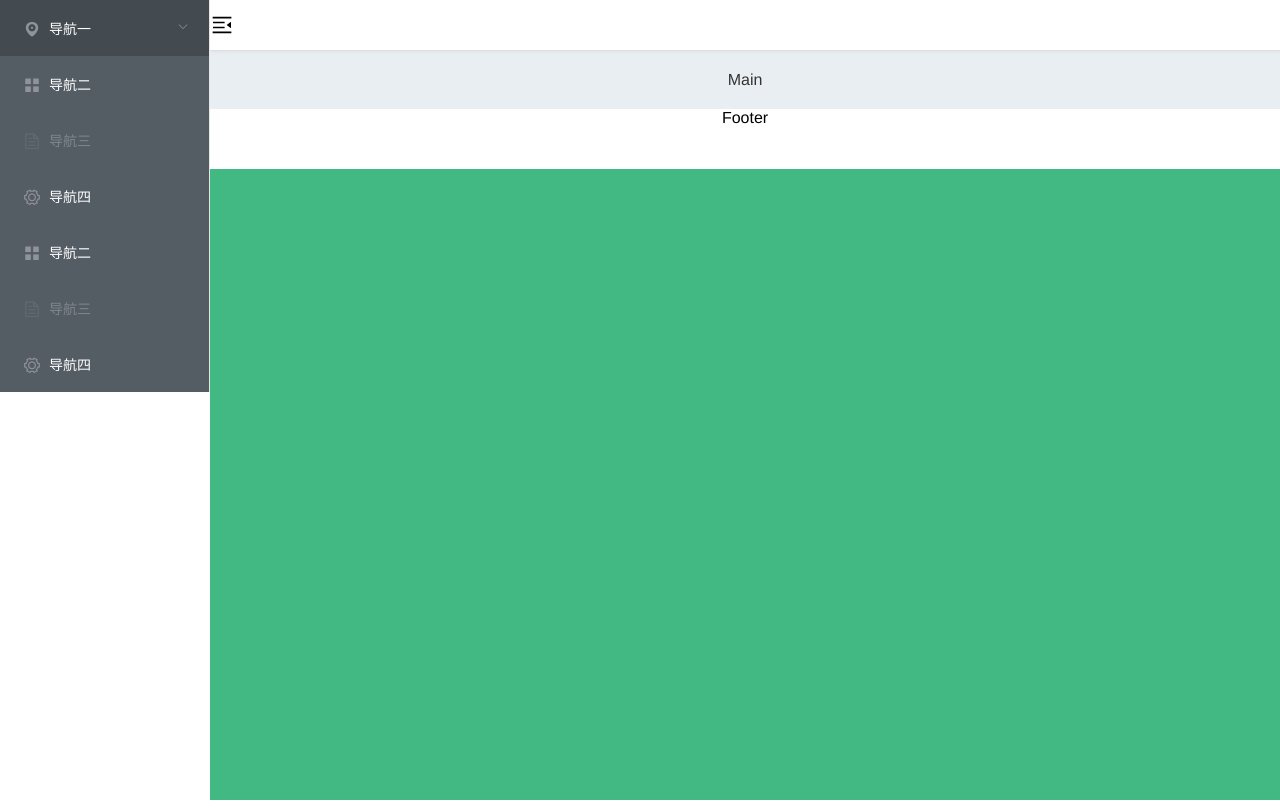
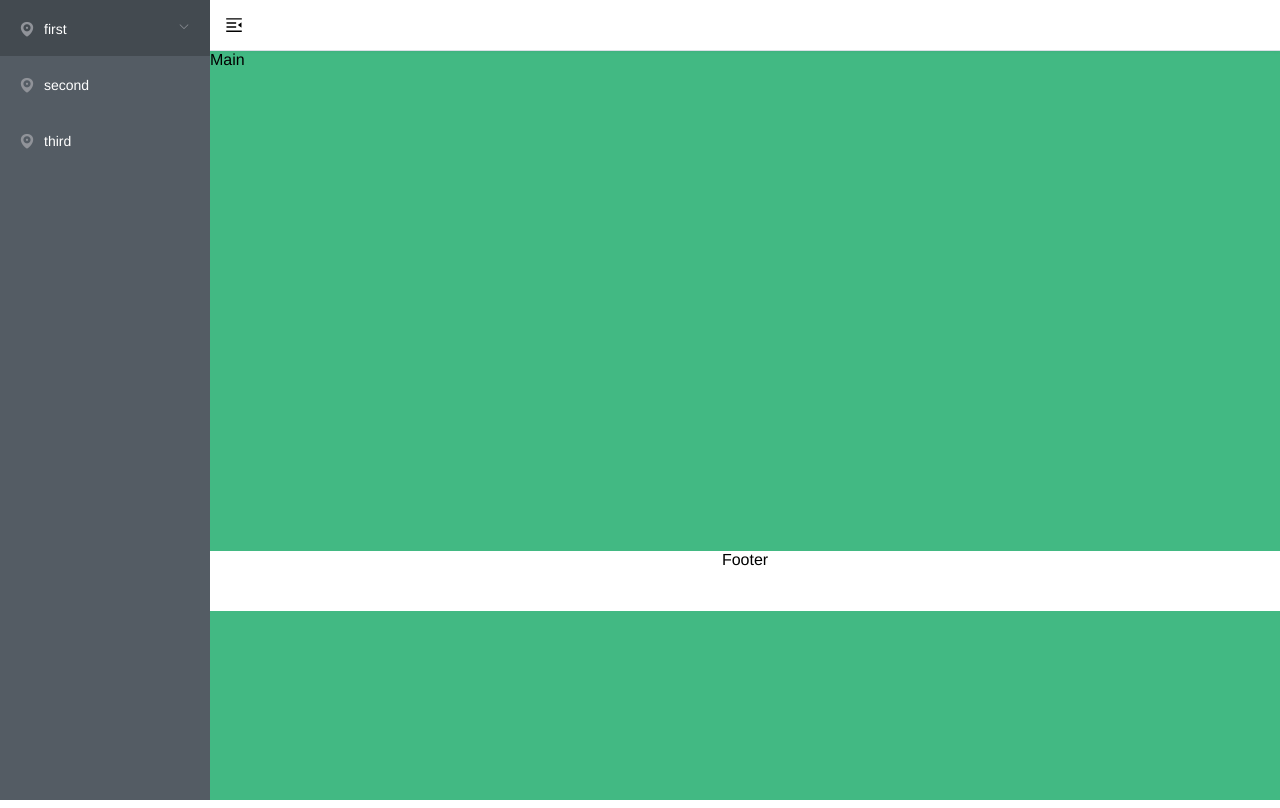
Before and after one commit to xfakir/xblog-admin-web, a Vue app: page / in a window 1280 px wide. Built offline with nearby package versions, Linux system fonts and the light colour scheme.

Commit message:
layout sidebar fix

```diff
--- /dev/null
+++ b/mock/mock.js
@@ -0,0 +1,24 @@
+const Mock = require("mockjs");
+
+Mock.mock("/sidemenu", "get", () => {
+  let sideMenu = [
+    {
+      index: 2,
+      title: "first",
+      subMenu: [{ title: "first-1" }, { title: "first-2" }]
+    },
+    {
+      index: 3,
+      title: "second",
+      subMenu: []
+    },
+    {
+      index: 4,
+      title: "third",
+      subMenu: []
+    }
+  ];
+  return {
+    sideMenu: sideMenu
+  };
+});
--- a/package.json
+++ b/package.json
@@ -8,6 +8,7 @@
     "lint": "vue-cli-service lint"
   },
   "dependencies": {
+    "axios": "^0.19.2",
     "core-js": "^3.6.5",
     "element-ui": "^2.4.5",
     "node-sass": "^4.14.1",
@@ -27,6 +28,7 @@
     "eslint": "^6.7.2",
     "eslint-plugin-prettier": "^3.1.3",
     "eslint-plugin-vue": "^6.2.2",
+    "mockjs": "^1.1.0",
     "prettier": "^1.19.1",
     "sass-loader": "^9.0.2",
     "vue-cli-plugin-element": "~1.0.1",
--- a/src/components/SideMenuContoller/SideMenuContoller.vue
+++ b/src/components/SideMenuContoller/SideMenuContoller.vue
@@ -5,8 +5,8 @@
       class="hamburger"
       viewBox="0 0 1024 1024"
       xmlns="http://www.w3.org/2000/svg"
-      width="24"
-      height="24"
+      width="20"
+      height="20"
     >
       <path
         d="M408 442h480c4.4 0 8-3.6 8-8v-56c0-4.4-3.6-8-8-8H408c-4.4 0-8 3.6-8 8v56c0 4.4 3.6 8 8 8zm-8 204c0 4.4 3.6 8 8 8h480c4.4 0 8-3.6 8-8v-56c0-4.4-3.6-8-8-8H408c-4.4 0-8 3.6-8 8v56zm504-486H120c-4.4 0-8 3.6-8 8v56c0 4.4 3.6 8 8 8h784c4.4 0 8-3.6 8-8v-56c0-4.4-3.6-8-8-8zm0 632H120c-4.4 0-8 3.6-8 8v56c0 4.4 3.6 8 8 8h784c4.4 0 8-3.6 8-8v-56c0-4.4-3.6-8-8-8zM142.4 642.1L298.7 519a8.84 8.84 0 0 0 0-13.9L142.4 381.9c-5.8-4.6-14.4-.5-14.4 6.9v246.3a8.9 8.9 0 0 0 14.4 7z"
@@ -36,8 +36,6 @@ export default {
 .hamburger {
   display: inline-block;
   vertical-align: middle;
-  width: 24px;
-  height: 24px;
 }
 .hamburger.is-active {
   transform: rotate(180deg);
--- a/src/main.js
+++ b/src/main.js
@@ -8,8 +8,10 @@ import "@/styles/basic.scss";
 import "@/styles/variables.scss";
 import "@/styles/transition.scss";
 import "@/styles/mixin.scss";
+import "../mock/mock";
+import axios from "axios";
 //import "./plugins/element.js";
-
+Vue.prototype.$axios = axios;
 Vue.config.productionTip = false;
 Vue.use(ElementUI);
 new Vue({
--- a/src/styles/basic.scss
+++ b/src/styles/basic.scss
@@ -38,8 +38,22 @@ html {
         left: 0;
         z-index: 1001;
         overflow: hidden;
+        .el-menu {
+            border: none;
+            height: 100%;
+            width: 100% !important;
+        }
 
     }
+
+    .el-menu-item{
+        padding-left: 15px !important;
+    }
+
+    .el-submenu__title{
+        padding-left: 15px !important;
+    }
+
     .horizontal-collapse-transition {
         transition: 0s width ease-in-out, 0s padding-left ease-in-out, 0s padding-right ease-in-out;
     }
@@ -57,7 +71,48 @@ html {
             margin-left: 54px;
         }
 
+        .el-menu-item-group{
+            padding: 0 !important;
+            position: relative;
+        }
+        .el-submenu__icon-arrow{
+            display: none;
+        }
 
+        .el-submenu {
+            overflow: hidden;
+
+            &>.el-submenu__title {
+                //padding: 0 !important;
+
+                .el-submenu__icon-arrow {
+                    display: none;
+                }
+            }
+        }
+
+        .el-menu--collapse {
+            .el-submenu {
+                &>.el-submenu__title {
+                    &>span {
+                        height: 0;
+                        width: 0;
+                        overflow: hidden;
+                        visibility: hidden;
+                        display: inline-block;
+                    }
+                }
+            }
+            .el-menu-item{
+                &>span {
+                    height: 0;
+                    width: 0;
+                    overflow: hidden;
+                    visibility: hidden;
+                    display: inline-block;
+                }
+            }
+        }
     }
     .clearfix {
         &:after {
--- a/src/views/Home.vue
+++ b/src/views/Home.vue
@@ -5,7 +5,7 @@
       <div>
         <navbar />
       </div>
-      <el-main>Main</el-main>
+      <div class="main-router">Main</div>
       <el-footer>Footer</el-footer>
     </div>
   </div>
@@ -64,4 +64,8 @@ export default {
 .hideSidebar {
   width: calc(100% - 54px);
 }
+.main-router {
+  height: 500px;
+  width: 100%;
+}
 </style>
--- /dev/null
+++ b/src/views/MenuItem.vue
@@ -0,0 +1,38 @@
+<template>
+  <div>
+    <el-submenu
+      v-if="item.subMenu !== undefined && item.subMenu.length !== 0"
+      :index="item.index.toString()"
+    >
+      <template slot="title">
+        <i class="el-icon-location"></i>
+        <span>{{ item.title }}</span>
+      </template>
+      <el-menu-item
+        v-for="(subitem, index) in item.subMenu"
+        :key="index"
+        :index="item.index + '-' + index"
+      >
+        {{ subitem.title }}
+      </el-menu-item>
+    </el-submenu>
+    <el-menu-item v-else :index="item.index.toString()">
+      <i class="el-icon-location"></i>
+      <span>{{ item.title }}</span>
+    </el-menu-item>
+  </div>
+</template>
+
+<script>
+export default {
+  name: "MenuItem",
+  props: {
+    item: {
+      type: Object,
+      required: true
+    }
+  }
+};
+</script>
+
+<style scoped></style>
--- a/src/views/Navbar.vue
+++ b/src/views/Navbar.vue
@@ -56,6 +56,7 @@ export default {
   width: 48px;
   height: 48px;
   line-height: 48px;
+  text-align: center;
   cursor: pointer;
   transition: background 0.3s;
   -webkit-tap-highlight-color: transparent;
--- a/src/views/SideMenu.vue
+++ b/src/views/SideMenu.vue
@@ -9,7 +9,7 @@
       text-color="#fff"
       active-text-color="#ffd04b"
     >
-      <el-submenu index="1">
+      <!--<el-submenu index="1">
         <template slot="title">
           <i class="el-icon-location"></i>
           <span>导航一</span>
@@ -27,30 +27,19 @@
           <el-menu-item index="1-4-1">选项1</el-menu-item>
         </el-submenu>
       </el-submenu>
-      <el-menu-item index="2">
+      <el-menu-item
+        v-for="(item, index) in sideMenu"
+        :key="index"
+        :index="item.index.toString()"
+      >
         <i class="el-icon-menu"></i>
-        <span slot="title">导航二</span>
-      </el-menu-item>
-      <el-menu-item index="3" disabled>
-        <i class="el-icon-document"></i>
-        <span slot="title">导航三</span>
-      </el-menu-item>
-      <el-menu-item index="4">
-        <i class="el-icon-setting"></i>
-        <span slot="title">导航四</span>
-      </el-menu-item>
-      <el-menu-item index="2">
-        <i class="el-icon-menu"></i>
-        <span slot="title">导航二</span>
-      </el-menu-item>
-      <el-menu-item index="3" disabled>
-        <i class="el-icon-document"></i>
-        <span slot="title">导航三</span>
-      </el-menu-item>
-      <el-menu-item index="4">
-        <i class="el-icon-setting"></i>
-        <span slot="title">导航四</span>
-      </el-menu-item>
+        <span slot="title">{{ item.title }}</span>
+      </el-menu-item>-->
+      <menu-item
+        v-for="(item, index) in sideMenu"
+        :key="index"
+        :item="item"
+      ></menu-item>
     </el-menu>
   </div>
 </template>
@@ -59,13 +48,35 @@
 import { mapGetters } from "vuex";
 export default {
   name: "SideMenu",
+  components: {
+    MenuItem: () => import("@/views/MenuItem")
+  },
+  data() {
+    return {
+      sideMenu: []
+    };
+  },
   computed: {
     ...mapGetters(["sidebar"]),
     isCollapse() {
       return !this.sidebar.opened;
     }
   },
+  mounted: function() {
+    this.getSideMenu();
+  },
   methods: {
+    getSideMenu() {
+      let that = this;
+      this.$axios
+        .get("/sidemenu")
+        .then(function(res) {
+          that.sideMenu = res.data.sideMenu;
+        })
+        .catch(function(err) {
+          console.log("err" + err);
+        });
+    },
     handleOpen(key, keyPath) {
       console.log(key, keyPath);
     },
@@ -76,5 +87,4 @@ export default {
 };
 </script>
 
-<style scoped>
-</style>
+<style scoped></style>
```
Also changed, not shown: src/utils/request.js (added, +23 -0 lines).
